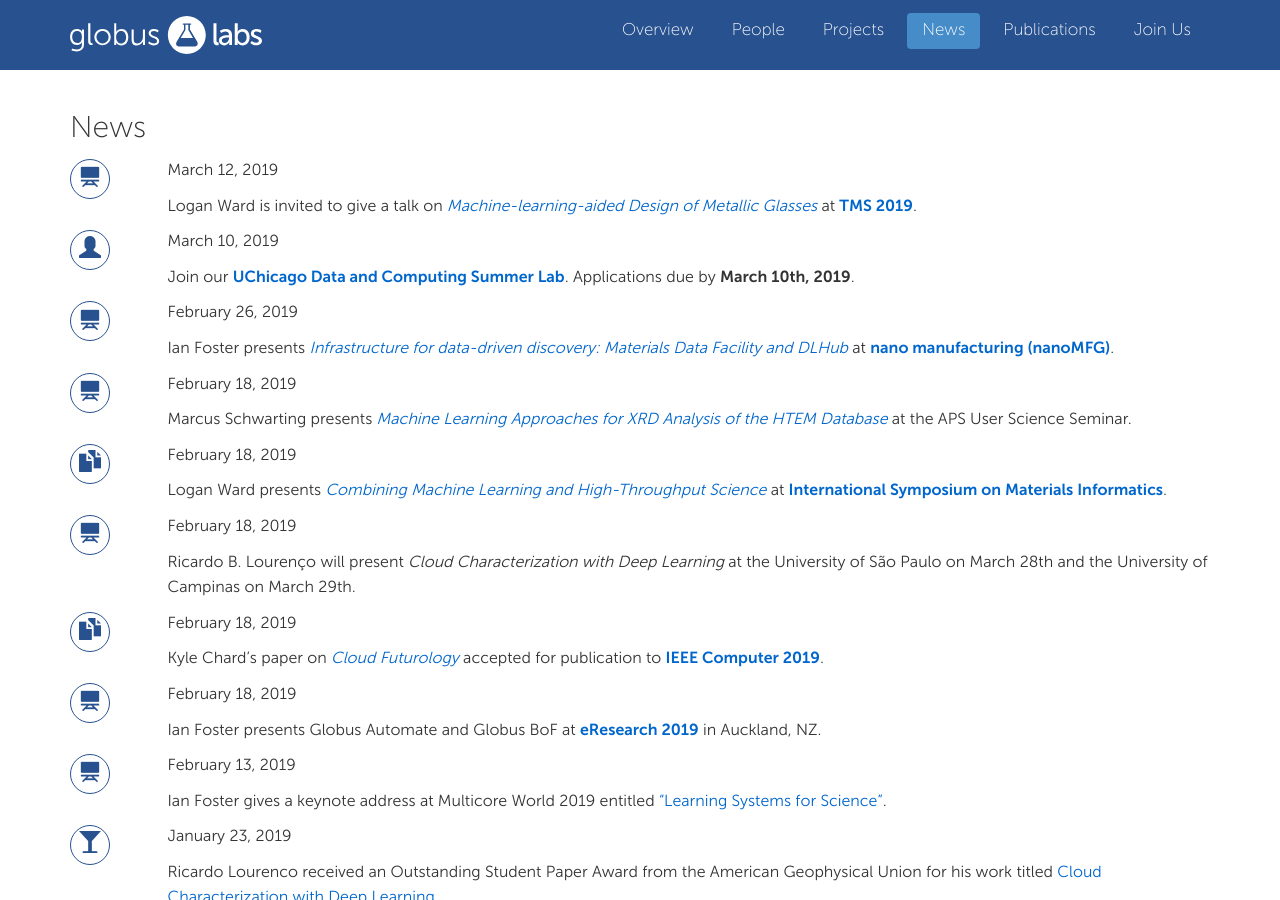
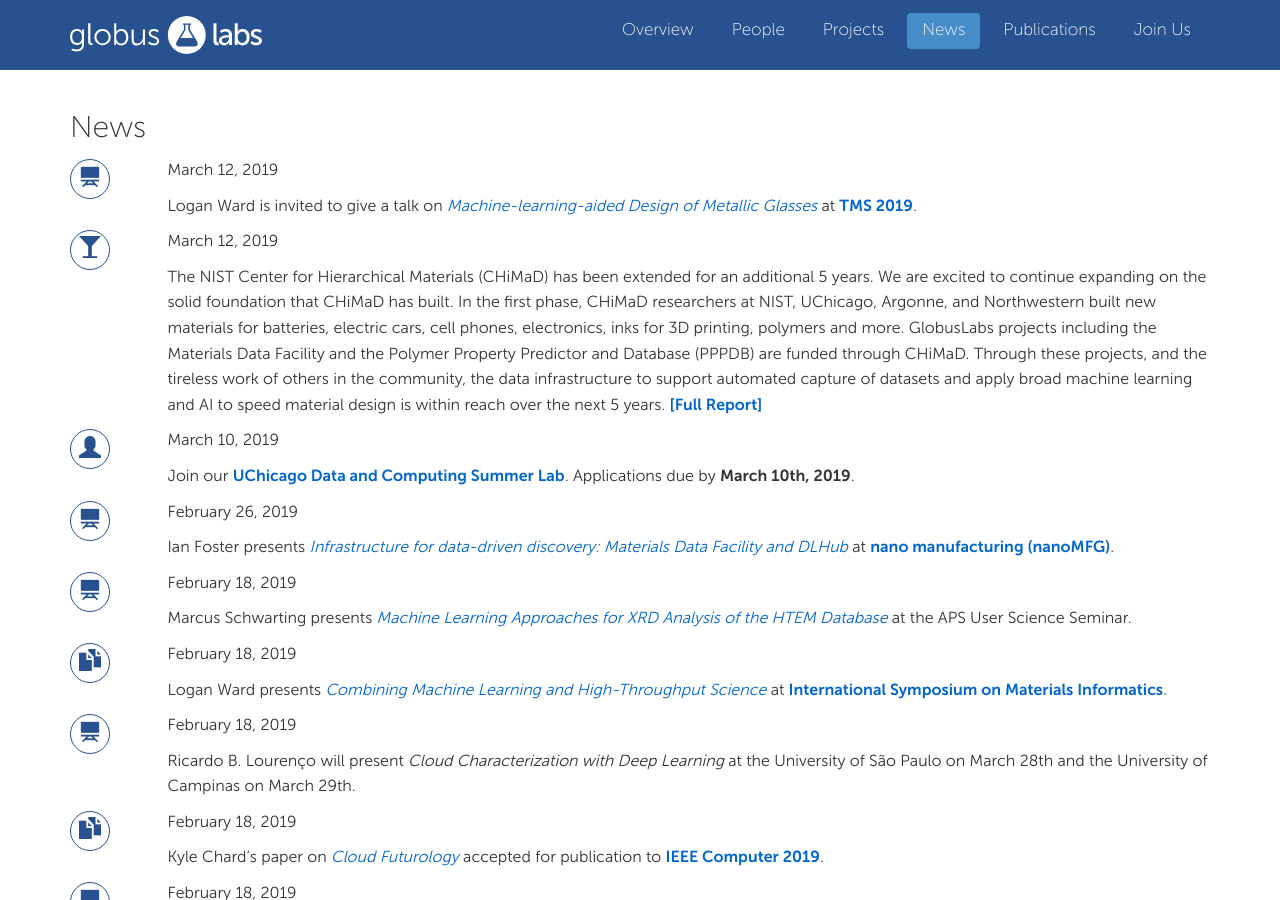
Before and after one commit to miketynes/globus-labs.github.io, a Jekyll site: the page built from news.html, in a window 1280 px wide and 900 px high. Built offline with Jekyll 4.4.1, drawn with Linux system fonts in a browser that asks for light colours; nearby versions of some CDN libraries; some of the changed text lies outside the part shown.

Commit message:
Corrected date typo

```diff
--- a/_posts/2019-03-06-CHiMaD-25M-grant.markdown
+++ b/_posts/2019-03-06-CHiMaD-25M-grant.markdown
@@ -1,7 +1,7 @@
 ---
 layout: news
 title: "Materials design center receives $25 million grant"
-date:  2018-03-16 13:00:00 -0700
+date:  2019-03-12 13:00:00 -0700
 type: award
 ---
-The NIST Center for Hierarchical Materials (CHiMaD) has been extended for an additional 5 years. We are excited to continue expanding on the solid foundation that CHiMaD has built. In the first phase, CHiMaD researchers at NIST, UChicago, Argonne, and Northwestern built new materials for batteries, electric cars, cell phones, electronics, inks for 3D printing, polymers and more. GlobusLabs projects including the Materials Data Facility and the Polymer Property Predictor and Database (PPPDB) are funded through CHiMaD. Through these projects, and the tireless work of others in the community, the data infrastructure to support automated capture of datasets and apply broad machine learning and AI to speed material design is within reach over the next 5 years.[**\[Full Report\]**](https://news.northwestern.edu/stories/2019/01/materials-design-center-receives-25-million-grant/)
+The NIST Center for Hierarchical Materials (CHiMaD) has been extended for an additional 5 years. We are excited to continue expanding on the solid foundation that CHiMaD has built. In the first phase, CHiMaD researchers at NIST, UChicago, Argonne, and Northwestern built new materials for batteries, electric cars, cell phones, electronics, inks for 3D printing, polymers and more. GlobusLabs projects including the Materials Data Facility and the Polymer Property Predictor and Database (PPPDB) are funded through CHiMaD. Through these projects, and the tireless work of others in the community, the data infrastructure to support automated capture of datasets and apply broad machine learning and AI to speed material design is within reach over the next 5 years. [**\[Full Report\]**](https://news.northwestern.edu/stories/2019/01/materials-design-center-receives-25-million-grant/)
```
